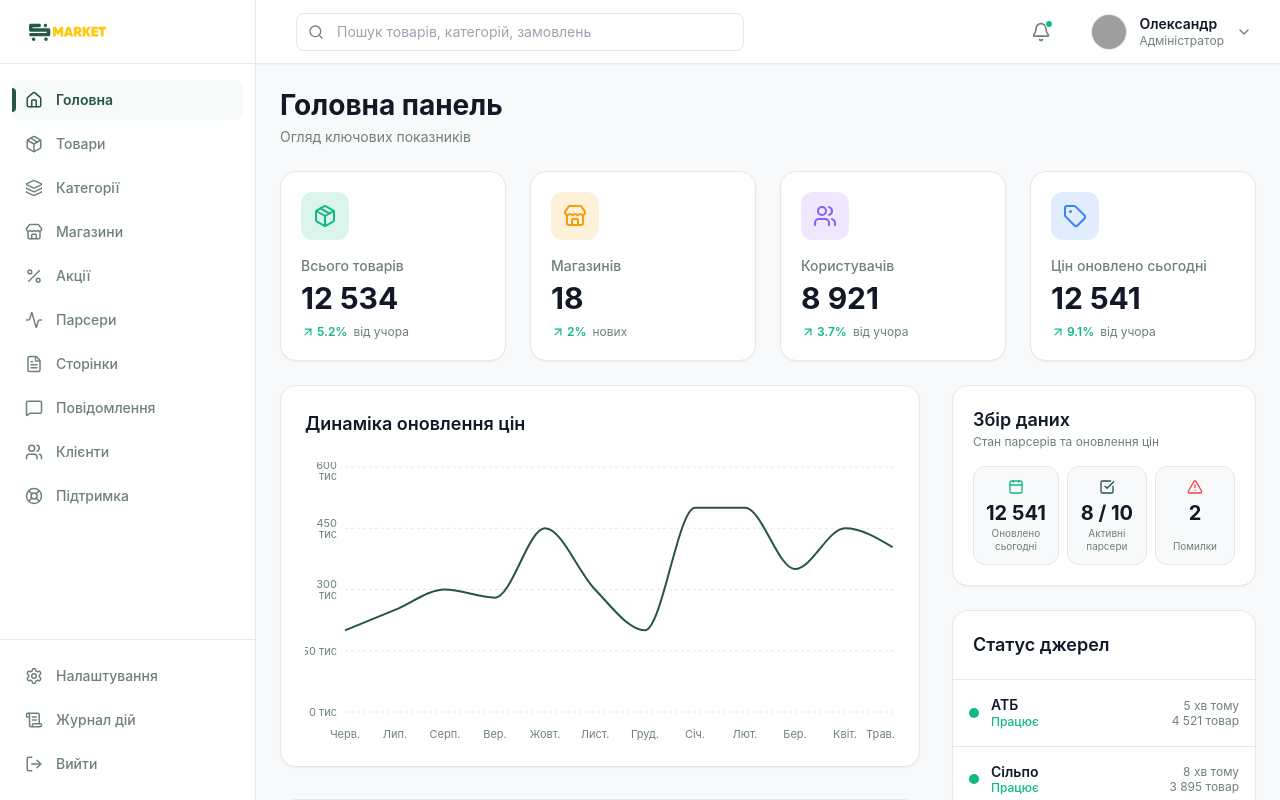
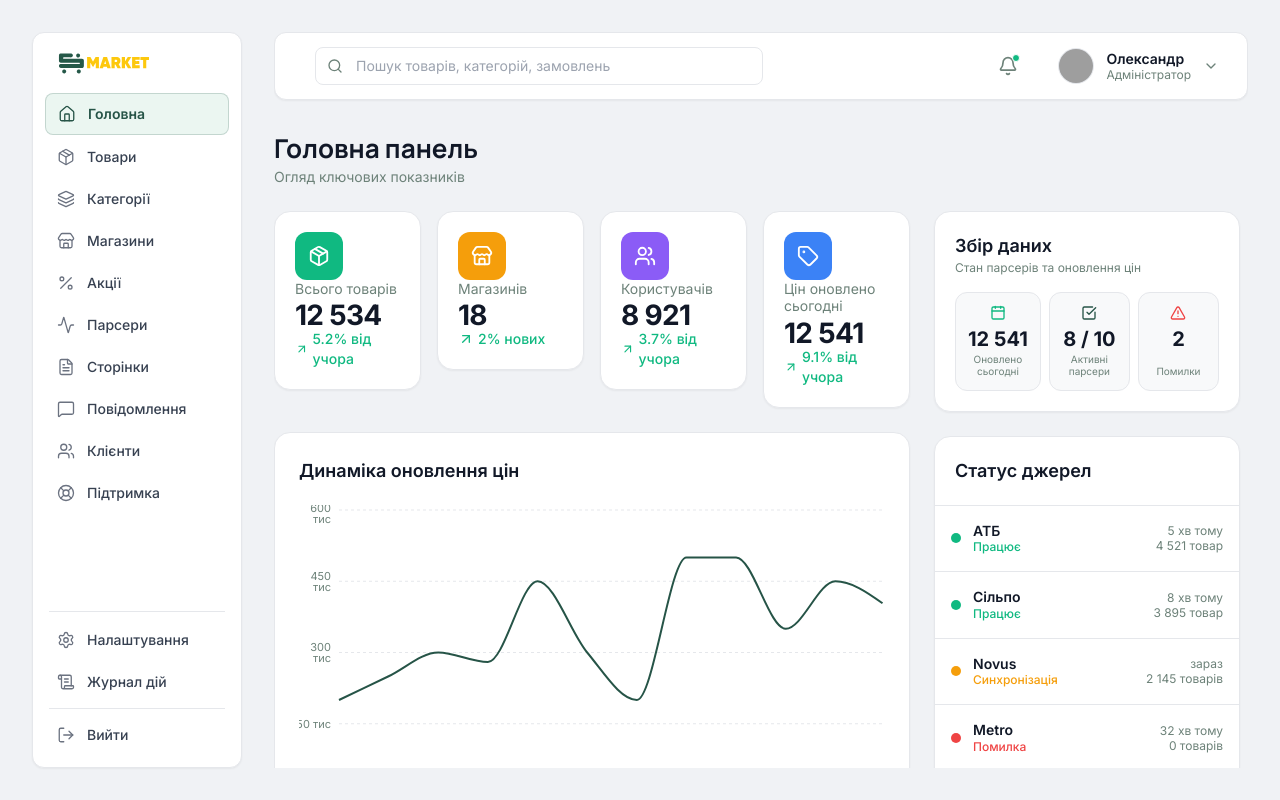
Before and after one commit to ItStepDiplomaTeam1/smarket, a React (Vite) app in the folder apps/admin/: page /login in a window 1280 px wide. Both pictures are taken after a click on the button "Sign In". Built offline with nearby package versions, Linux system fonts and the light colour scheme; grey boxes are pictures that could not be loaded.

Commit message:
feat(admin): ui improvements - sidebar, dashboard layout, fonts, header as card

```diff
--- a/apps/admin/src/components/Header.tsx
+++ b/apps/admin/src/components/Header.tsx
@@ -8,7 +8,7 @@ export const Header: React.FC = () => {
   useAuthStore();
 
   return (
-    <header className="h-16 flex items-center justify-between px-6 bg-surface border-b border-border z-10 sticky top-0 shadow-sm">
+    <header className="h-[68px] flex items-center justify-between px-6 bg-surface border border-border rounded-xl shadow-sm z-10 sticky top-0 shrink-0">
       <div className="flex items-center gap-4 flex-1">
         <button
           onClick={toggleSidebar}
--- a/apps/admin/src/components/Layout.tsx
+++ b/apps/admin/src/components/Layout.tsx
@@ -2,47 +2,20 @@ import React from 'react';
 import { Outlet } from 'react-router-dom';
 import { Sidebar } from './Sidebar';
 import { Header } from './Header';
-import logo from '@/assets/Logo-Smarket.svg';
 
 export const Layout: React.FC = () => {
   return (
-    <div className="flex h-screen w-full bg-background text-textMain overflow-hidden font-sans">
+    <div className="flex h-screen w-full bg-[#F0F2F5] font-sans overflow-hidden p-5 md:p-8 gap-5 md:gap-8">
+      {/* Sidebar card */}
       <Sidebar />
-      <div className="flex-1 flex flex-col h-full overflow-hidden">
+
+      {/* Right side (Header + Main content) */}
+      <div className="flex-1 flex flex-col overflow-hidden gap-5 md:gap-8">
         <Header />
-        <main className="flex-1 overflow-x-hidden overflow-y-auto bg-background p-6">
+        <main className="flex-1 overflow-x-hidden overflow-y-auto pr-2 pb-2">
           <div className="max-w-[1400px] mx-auto min-h-full flex flex-col">
-            <div className="flex-1">
+            <div className="flex-1 pb-6">
               <Outlet />
-            </div>
-
-            {/* Footer */}
-            <footer className="mt-12 pt-8 pb-6 border-t border-border flex flex-col md:flex-row justify-between items-start md:items-center gap-6 text-sm text-textMuted">
-              <div className="flex flex-col gap-2 max-w-sm">
-                <img src={logo} alt="Smarket Logo" className="h-5 w-auto object-contain self-start grayscale opacity-70" />
-                <p>Smarket — сервіс для розумного порівняння цін і планування покупок.</p>
-              </div>
-              <div className="flex flex-col md:flex-row gap-8 md:gap-16">
-                <div className="flex flex-col gap-2">
-                  <a href="#" className="hover:text-primary transition-colors font-medium text-textMain">Акції</a>
-                  <a href="#" className="hover:text-primary transition-colors font-medium text-textMain">Магазини</a>
-                </div>
-                <div className="flex flex-col gap-2">
-                  <a href="#" className="hover:text-primary transition-colors font-medium text-textMain">Категорії</a>
-                  <a href="#" className="hover:text-primary transition-colors font-medium text-textMain">Як це працює</a>
-                </div>
-                <div className="flex flex-col gap-2">
-                  <a href="#" className="hover:text-primary transition-colors">Політика конфіденційності</a>
-                  <a href="#" className="hover:text-primary transition-colors">Умови використання</a>
-                  <a href="#" className="hover:text-primary transition-colors">Обробка персональних даних</a>
-                </div>
-              </div>
-              <div className="w-full text-center md:hidden mt-4 pt-4 border-t border-border">
-                © 2026 Smarket. All rights reserved.
-              </div>
-            </footer>
-            <div className="hidden md:block w-full text-center pb-4 text-xs text-textMuted">
-              © 2026 Smarket. All rights reserved.
             </div>
           </div>
         </main>
--- a/apps/admin/src/components/MetricCard.tsx
+++ b/apps/admin/src/components/MetricCard.tsx
@@ -1,14 +1,13 @@
 import React from 'react';
-import { cn } from '@/lib/utils';
 import type { LucideIcon } from 'lucide-react';
 import { ArrowUpRight, ArrowDownRight } from 'lucide-react';
+import { cn } from '@/lib/utils';
 
 interface MetricCardProps {
   title: string;
   value: string | number;
   icon: LucideIcon;
   iconBgColor: string;
-  iconColor: string;
   trend?: {
     value: number;
     isPositive: boolean;
@@ -18,30 +17,52 @@ interface MetricCardProps {
 }
 
 export const MetricCard: React.FC<MetricCardProps> = ({
-  title, value, icon: Icon, iconBgColor, iconColor, trend, className
+  title,
+  value,
+  icon: Icon,
+  iconBgColor,
+  trend,
+  className,
 }) => {
   return (
-    <div className={cn("bg-surface border border-border rounded-2xl p-5 flex flex-col shadow-sm", className)}>
+    <div
+      className={cn(
+        'bg-surface rounded-2xl p-5 flex flex-col justify-between border border-border shadow-sm aspect-square max-h-[220px]',
+        className
+      )}
+    >
+      {/* Icon square */}
       <div
-        className="w-12 h-12 rounded-xl flex items-center justify-center mb-4"
-        style={{ backgroundColor: iconBgColor, color: iconColor }}
+        className="w-12 h-12 rounded-xl flex items-center justify-center shrink-0"
+        style={{ backgroundColor: iconBgColor }}
       >
-        <Icon size={24} strokeWidth={2} />
+        <Icon size={22} strokeWidth={2} className="text-white" />
       </div>
 
-      <h3 className="text-textMuted text-sm font-medium mb-1">{title}</h3>
-      <div className="text-3xl font-bold text-textMain mb-2">{value}</div>
+      {/* Content */}
+      <div className="flex flex-col gap-1">
+        <p className="text-sm text-textMuted leading-tight">{title}</p>
+        <p className="text-[28px] font-bold text-textMain leading-none tracking-tight">
+          {value}
+        </p>
+      </div>
 
+      {/* Trend */}
       {trend && (
-        <div className="flex items-center text-xs mt-auto">
-          <span className={cn(
-            "flex items-center font-semibold mr-1.5",
-            trend.isPositive ? "text-accentGreen" : "text-accentRed"
-          )}>
-            {trend.isPositive ? <ArrowUpRight size={14} className="mr-0.5" /> : <ArrowDownRight size={14} className="mr-0.5" />}
-            {trend.value}%
+        <div
+          className={cn(
+            'flex items-center gap-1 text-sm font-medium',
+            trend.isPositive ? 'text-accentGreen' : 'text-accentRed'
+          )}
+        >
+          {trend.isPositive ? (
+            <ArrowUpRight size={16} strokeWidth={2} />
+          ) : (
+            <ArrowDownRight size={16} strokeWidth={2} />
+          )}
+          <span>
+            {trend.value}% {trend.text}
           </span>
-          <span className="text-textMuted">{trend.text}</span>
         </div>
       )}
     </div>
--- a/apps/admin/src/components/Sidebar.tsx
+++ b/apps/admin/src/components/Sidebar.tsx
@@ -1,128 +1,102 @@
 import React from 'react';
 import { NavLink } from 'react-router-dom';
-import { useUiStore } from '@/store/useUiStore';
 import { useAuthStore } from '@/store/useAuthStore';
 import {
-  Home, Package, Layers, Store, Percent, Activity,
-  FileText, MessageSquare, Users, LifeBuoy, Settings, ScrollText, LogOut
+  Home, Package, Layers, Store, Percent,
+  Activity, FileText, MessageSquare, Users, LifeBuoy,
+  Settings, ScrollText, LogOut
 } from 'lucide-react';
 import { cn } from '@/lib/utils';
 import logo from '@/assets/Logo-Smarket.svg';
 
-const topNavItems = [
-  { name: 'Головна', path: '/', icon: <Home size={18} /> },
-  { name: 'Товари', path: '/products', icon: <Package size={18} /> },
-  { name: 'Категорії', path: '/categories', icon: <Layers size={18} /> },
-  { name: 'Магазини', path: '/stores', icon: <Store size={18} /> },
-  { name: 'Акції', path: '/promotions', icon: <Percent size={18} /> },
-  { name: 'Парсери', path: '/parsers', icon: <Activity size={18} /> },
-  { name: 'Сторінки', path: '/pages', icon: <FileText size={18} /> },
-  { name: 'Повідомлення', path: '/messages', icon: <MessageSquare size={18} /> },
-  { name: 'Клієнти', path: '/clients', icon: <Users size={18} /> },
-  { name: 'Підтримка', path: '/support', icon: <LifeBuoy size={18} /> },
+const mainNavItems = [
+  { name: 'Головна',      path: '/',            icon: Home },
+  { name: 'Товари',       path: '/products',    icon: Package },
+  { name: 'Категорії',    path: '/categories',  icon: Layers },
+  { name: 'Магазини',     path: '/stores',      icon: Store },
+  { name: 'Акції',        path: '/promotions',  icon: Percent },
+  { name: 'Парсери',      path: '/parsers',     icon: Activity },
+  { name: 'Сторінки',     path: '/pages',       icon: FileText },
+  { name: 'Повідомлення', path: '/messages',    icon: MessageSquare },
+  { name: 'Клієнти',      path: '/clients',     icon: Users },
+  { name: 'Підтримка',    path: '/support',     icon: LifeBuoy },
 ];
 
 const bottomNavItems = [
-  { name: 'Налаштування', path: '/settings', icon: <Settings size={18} /> },
-  { name: 'Журнал дій', path: '/logs', icon: <ScrollText size={18} /> },
+  { name: 'Налаштування', path: '/settings', icon: Settings },
+  { name: 'Журнал дій',   path: '/logs',     icon: ScrollText },
 ];
 
+interface NavItemProps {
+  name: string;
+  path: string;
+  icon: React.ElementType;
+}
+
+const NavItem: React.FC<NavItemProps> = ({ name, path, icon: Icon }) => (
+  <NavLink
+    to={path}
+    end={path === '/'}
+    className={({ isActive }) =>
+      cn(
+        'flex items-center gap-3 px-3 py-2.5 rounded-lg text-sm transition-all duration-150 select-none',
+        isActive
+          ? 'bg-[#EBF6F1] text-primary font-semibold border border-primary/20'
+          : 'text-[#374151] font-medium hover:bg-[#F6FAF8] hover:text-primary'
+      )
+    }
+  >
+    {({ isActive }) => (
+      <>
+        <Icon
+          size={18}
+          strokeWidth={1.75}
+          className={isActive ? 'text-primary shrink-0' : 'text-[#6B7280] shrink-0'}
+        />
+        <span className="truncate">{name}</span>
+      </>
+    )}
+  </NavLink>
+);
+
 export const Sidebar: React.FC = () => {
-  const { isSidebarOpen } = useUiStore();
   const { logout } = useAuthStore();
 
   return (
-    <aside
-      className={cn(
-        "bg-surface border-r border-border h-full transition-all duration-300 ease-in-out flex flex-col z-20",
-        isSidebarOpen ? "w-64" : "w-0 lg:w-20 overflow-hidden"
-      )}
-    >
-      <div className="h-16 flex items-center px-6 border-b border-border min-w-[5rem]">
-        {isSidebarOpen ? (
-          <img src={logo} alt="Smarket Logo" className="h-6 w-auto" />
-        ) : (
-          <div className="w-8 h-8 rounded bg-primary flex items-center justify-center font-bold text-lg text-white shadow-sm mx-auto">
-            S
-          </div>
-        )}
+    <aside className="w-[210px] shrink-0 bg-surface rounded-xl shadow-sm border border-border flex flex-col overflow-hidden">
+      {/* Logo */}
+      <div className="px-5 py-4 shrink-0">
+        <img src={logo} alt="Smarket" className="h-7 w-auto" />
       </div>
 
-      <nav className="flex-1 py-4 flex flex-col overflow-y-auto overflow-x-hidden min-w-[5rem] custom-scrollbar">
-        <ul className="flex flex-col gap-1 px-3">
-          {topNavItems.map((item) => (
-            <li key={item.path}>
-              <NavLink
-                to={item.path}
-                className={({ isActive }) => cn(
-                  "flex items-center px-3 py-2.5 rounded-lg transition-all duration-200 group relative",
-                  isActive
-                    ? "bg-secondary text-primary font-semibold"
-                    : "text-textMuted hover:bg-background hover:text-textMain font-medium"
-                )}
-                title={!isSidebarOpen ? item.name : undefined}
-              >
-                {({ isActive }) => (
-                  <>
-                    {isActive && (
-                      <span className="absolute left-0 top-1/2 -translate-y-1/2 w-1 h-6 bg-primary rounded-r-md"></span>
-                    )}
-                    <div className={cn("min-w-[1.25rem] flex items-center justify-center", !isSidebarOpen && "mx-auto")}>
-                      {item.icon}
-                    </div>
-                    {isSidebarOpen && (
-                      <span className="ml-3 whitespace-nowrap text-sm">{item.name}</span>
-                    )}
-                  </>
-                )}
-              </NavLink>
-            </li>
+      {/* Main Nav */}
+      <nav className="flex-1 overflow-y-auto px-3 pb-2 flex flex-col gap-0.5">
+        {mainNavItems.map((item) => (
+          <NavItem key={item.path} {...item} />
         ))}
-        </ul>
+      </nav>
 
-        <div className="mt-auto px-3 pt-4 border-t border-border mt-4">
-          <ul className="flex flex-col gap-1">
+      {/* Divider */}
+      <div className="mx-4 border-t border-border my-1" />
+
+      {/* Bottom section */}
+      <div className="px-3 pt-1 pb-3 flex flex-col gap-0.5">
         {bottomNavItems.map((item) => (
-              <li key={item.path}>
-                <NavLink
-                  to={item.path}
-                  className={({ isActive }) => cn(
-                    "flex items-center px-3 py-2.5 rounded-lg transition-all duration-200 group relative",
-                    isActive
-                      ? "bg-secondary text-primary font-semibold"
-                      : "text-textMuted hover:bg-background hover:text-textMain font-medium"
-                  )}
-                  title={!isSidebarOpen ? item.name : undefined}
-                >
-                  <div className={cn("min-w-[1.25rem] flex items-center justify-center", !isSidebarOpen && "mx-auto")}>
-                    {item.icon}
-                  </div>
-                  {isSidebarOpen && (
-                    <span className="ml-3 whitespace-nowrap text-sm">{item.name}</span>
-                  )}
-                </NavLink>
-              </li>
+          <NavItem key={item.path} {...item} />
         ))}
-            <li>
+
+        {/* Divider before logout */}
+        <div className="mx-1 border-t border-border my-1" />
+
+        {/* Logout */}
         <button
           onClick={() => logout()}
-                className={cn(
-                  "w-full flex items-center px-3 py-2.5 rounded-lg transition-all duration-200 group relative text-textMuted hover:bg-red-50 hover:text-accentRed font-medium",
-                  !isSidebarOpen && "justify-center"
-                )}
-                title={!isSidebarOpen ? "Вийти" : undefined}
+          className="w-full flex items-center gap-3 px-3 py-2.5 rounded-lg text-sm font-medium text-[#374151] hover:bg-red-50 hover:text-red-500 transition-all duration-150 text-left"
         >
-                <div className="min-w-[1.25rem] flex items-center justify-center">
-                  <LogOut size={18} />
+          <LogOut size={18} strokeWidth={1.75} className="text-[#6B7280] shrink-0" />
+          <span>Вийти</span>
+        </button>
       </div>
-                {isSidebarOpen && (
-                  <span className="ml-3 whitespace-nowrap text-sm">Вийти</span>
-                )}
-              </button>
-            </li>
-          </ul>
-        </div>
-      </nav>
     </aside>
   );
 };
--- a/apps/admin/src/index.css
+++ b/apps/admin/src/index.css
@@ -1,3 +1,4 @@
+@import url('https://fonts.googleapis.com/css2?family=Inter:wght@400;500;600;700&family=Manrope:wght@600;700;800&display=swap');
 @tailwind base;
 @tailwind components;
 @tailwind utilities;
--- a/apps/admin/src/pages/Dashboard.tsx
+++ b/apps/admin/src/pages/Dashboard.tsx
@@ -43,56 +43,55 @@ const Dashboard: React.FC = () => {
   }
 
   return (
-    <div className="space-y-6 animate-in fade-in duration-500">
+    <div className="space-y-6">
+      {/* Page title */}
       <div className="mb-6">
-        <h1 className="text-[28px] font-bold text-textMain leading-tight">Головна панель</h1>
-        <p className="text-sm text-textMuted mt-1">Огляд ключових показників</p>
+        <h1 className="font-manrope text-[26px] font-bold text-textMain leading-tight">Головна панель</h1>
+        <p className="text-sm text-textMuted mt-0.5">Огляд ключових показників</p>
       </div>
 
-      {/* KPI Cards */}
-      <div className="grid grid-cols-1 sm:grid-cols-2 lg:grid-cols-4 gap-6">
+      {/* ─── Main Content Area (Left: 2 cols, Right: 1 col "Sidebar") ─── */}
+      <div className="grid grid-cols-1 xl:grid-cols-3 gap-6 items-start">
+
+        {/* Left Column (Main Content) */}
+        <div className="xl:col-span-2 flex flex-col gap-6">
+
+          {/* ─── Top section: 4 KPI Cards in a single row ─── */}
+          <div className="grid grid-cols-1 sm:grid-cols-2 lg:grid-cols-4 gap-4">
             <MetricCard
               title="Всього товарів"
               value={data.metrics.totalProducts.toLocaleString('uk-UA')}
               icon={Package}
-          iconBgColor="rgba(16, 185, 129, 0.15)"
-          iconColor="#10B981"
+              iconBgColor="#10B981"
               trend={{ value: data.metrics.totalProductsTrend, isPositive: true, text: 'від учора' }}
             />
             <MetricCard
               title="Магазинів"
               value={data.metrics.totalStores}
               icon={Store}
-          iconBgColor="rgba(245, 158, 11, 0.15)"
-          iconColor="#F59E0B"
+              iconBgColor="#F59E0B"
               trend={{ value: data.metrics.totalStoresTrend, isPositive: true, text: 'нових' }}
             />
             <MetricCard
               title="Користувачів"
               value={data.metrics.totalUsers.toLocaleString('uk-UA')}
               icon={Users}
-          iconBgColor="rgba(139, 92, 246, 0.15)"
-          iconColor="#8B5CF6"
+              iconBgColor="#8B5CF6"
               trend={{ value: data.metrics.totalUsersTrend, isPositive: true, text: 'від учора' }}
             />
             <MetricCard
               title="Цін оновлено сьогодні"
               value={data.metrics.pricesUpdatedToday.toLocaleString('uk-UA')}
               icon={Tag}
-          iconBgColor="rgba(59, 130, 246, 0.15)"
-          iconColor="#3B82F6"
+              iconBgColor="#3B82F6"
               trend={{ value: data.metrics.pricesUpdatedTrend, isPositive: true, text: 'від учора' }}
             />
           </div>
 
-      <div className="grid grid-cols-1 xl:grid-cols-3 gap-8 items-start">
-        {/* Left Column (Main Content) */}
-        <div className="xl:col-span-2 flex flex-col gap-8">
-
-          {/* Chart */}
+          {/* Price dynamics chart */}
           <div className="bg-surface border border-border rounded-2xl p-6 shadow-sm">
-            <h3 className="font-semibold text-lg text-textMain mb-6">Динаміка оновлення цін</h3>
-            <div className="w-full h-[280px]">
+            <h3 className="font-semibold text-lg text-textMain mb-5">Динаміка оновлення цін</h3>
+            <div className="w-full h-[320px]">
               <ResponsiveContainer width="100%" height="100%">
                 <LineChart data={data.priceDynamics} margin={{ top: 5, right: 0, left: -20, bottom: 0 }}>
                   <CartesianGrid strokeDasharray="3 3" stroke="#E5E7EB" vertical={false} />
@@ -112,7 +111,13 @@ const Dashboard: React.FC = () => {
                     tickFormatter={(val) => `${val / 1000} тис`}
                   />
                   <Tooltip
-                    contentStyle={{ backgroundColor: '#FFFFFF', borderColor: '#E5E7EB', color: '#111827', borderRadius: '8px', boxShadow: '0 4px 6px -1px rgba(0, 0, 0, 0.1)' }}
+                    contentStyle={{
+                      backgroundColor: '#FFFFFF',
+                      borderColor: '#E5E7EB',
+                      color: '#111827',
+                      borderRadius: '8px',
+                      boxShadow: '0 4px 6px -1px rgba(0,0,0,0.1)',
+                    }}
                     itemStyle={{ color: '#265447' }}
                   />
                   <Line
@@ -121,33 +126,26 @@ const Dashboard: React.FC = () => {
                     stroke="#265447"
                     strokeWidth={2}
                     dot={false}
-                    activeDot={{ r: 6, fill: '#265447', stroke: '#fff', strokeWidth: 2 }}
+                    activeDot={{ r: 5, fill: '#265447', stroke: '#fff', strokeWidth: 2 }}
                   />
                 </LineChart>
               </ResponsiveContainer>
             </div>
           </div>
 
-          {/* System Logs Table */}
-          <div className="h-[auto]">
+          {/* System logs */}
           <SystemLogsTable logs={data.systemLogs} />
-          </div>
 
-          {/* Bottom Left Grids */}
-          <div className="grid grid-cols-1 md:grid-cols-2 gap-8">
-            <div className="flex flex-col">
+          {/* 4-col bottom widgets */}
+          <div className="grid grid-cols-1 md:grid-cols-2 gap-5">
             <NeedsAttentionWidget items={data.needsAttention} />
+            <NewUsersWidget users={data.newUsers} />
             <PopularCategoriesWidget categories={data.popularCategories} />
-            </div>
-            <div className="flex flex-col gap-6">
-              <NewUsersWidget users={data.newUsers} />
             <SearchQueriesWidget queries={data.searchQueries} />
           </div>
         </div>
 
-        </div>
-
-        {/* Right Column (Sidebar Widgets) */}
+        {/* Right Column ("Sidebar" of widgets) */}
         <div className="flex flex-col gap-6">
           <DataCollectionWidget data={data.dataCollection} />
           <SourceStatusWidget sources={data.sourceStatus} />
@@ -155,8 +153,8 @@ const Dashboard: React.FC = () => {
           <SystemStatusWidget status={data.systemStatus} />
           <PopularProductsWidget products={data.popularProducts} />
         </div>
+
       </div>
-
     </div>
   );
 };
--- a/apps/admin/tailwind.config.js
+++ b/apps/admin/tailwind.config.js
@@ -23,6 +23,7 @@ export default {
       },
       fontFamily: {
         sans: ['Inter', 'sans-serif'],
+        manrope: ['Manrope', 'sans-serif'],
       },
       animation: {
         'pulse-slow': 'pulse 3s cubic-bezier(0.4, 0, 0.6, 1) infinite',
```
Lines whose indentation alone changed are shown as unchanged.
